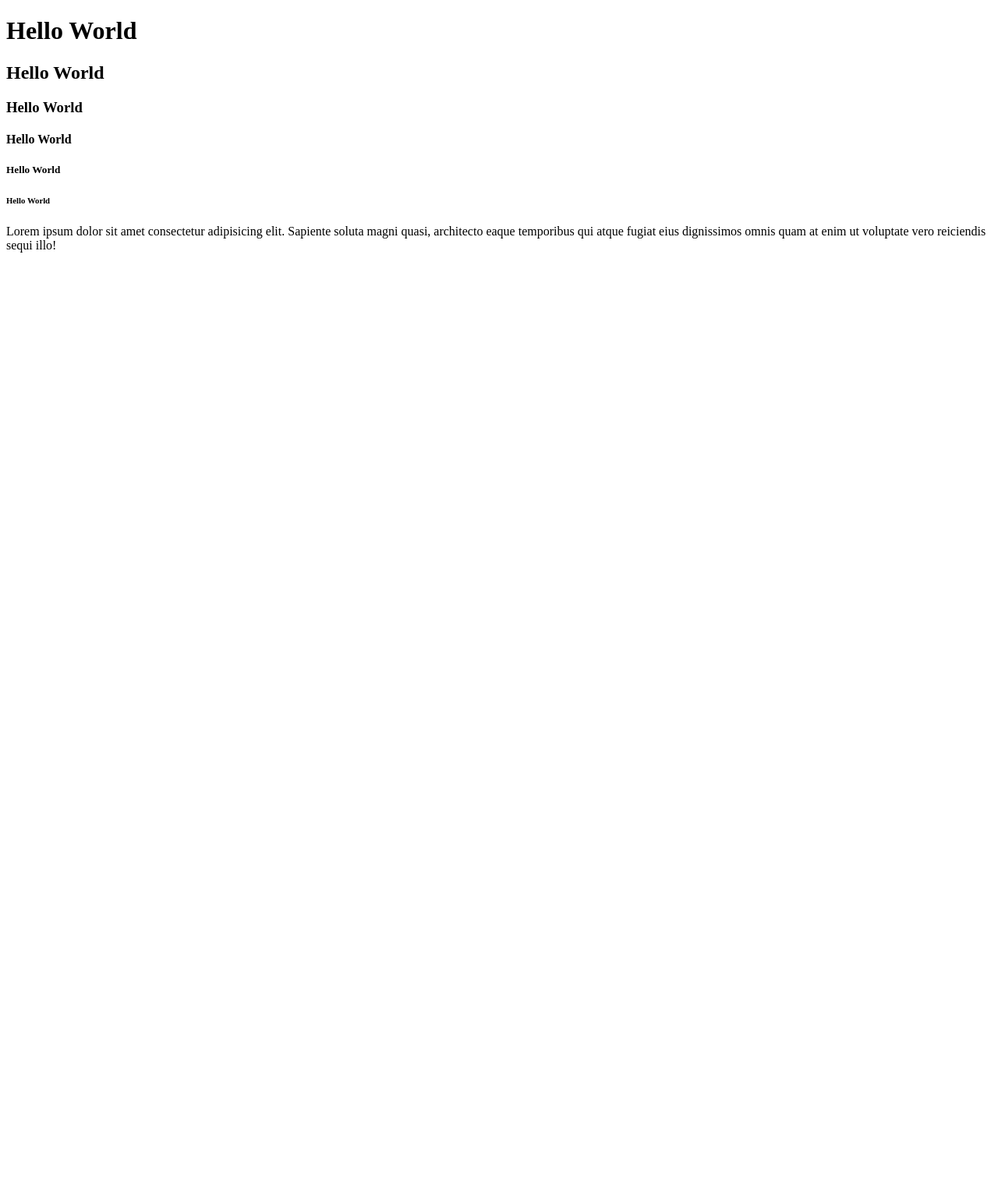
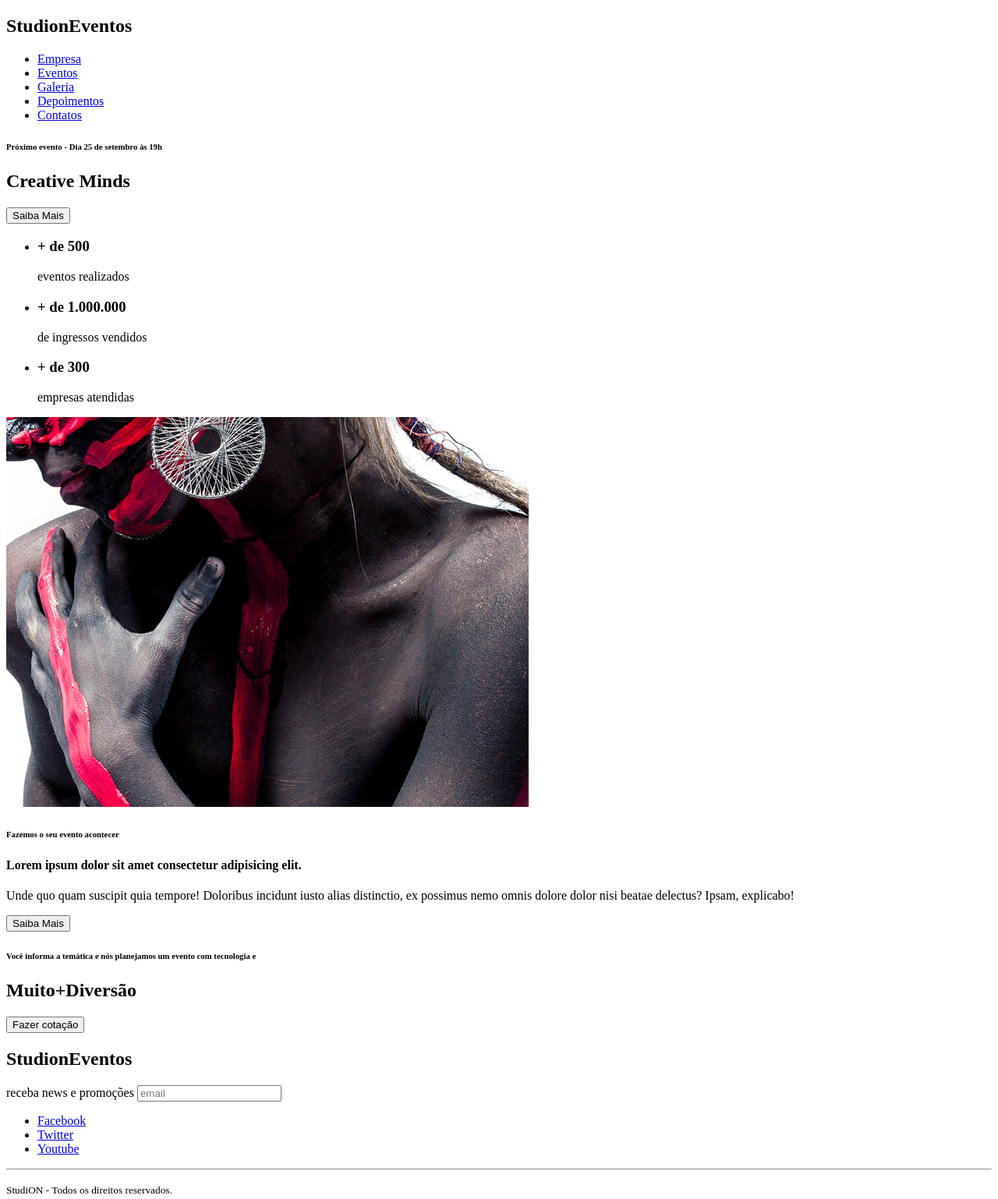
Before and after one commit to Francisco-Viana/studion, a website: page src/index.html in a window 1280 px wide. Shown: the whole page at 78% size. Before the commit the page ends 800 px from the top, so only its background shows below. Drawn offline with Linux system fonts and the light colour scheme.

Commit message:
feat(html): constructed html structure for the main page

```diff
--- a/src/index.html
+++ b/src/index.html
@@ -7,12 +7,104 @@
     </head>
 
     <body>
-        <h1>Hello World</h1>
-        <h2>Hello World</h2>
-        <h3>Hello World</h3>
-        <h4>Hello World</h4>
-        <h5>Hello World</h5>
-        <h6>Hello World</h6>
-        <P>Lorem ipsum dolor sit amet consectetur adipisicing elit. Sapiente soluta magni quasi, architecto eaque temporibus qui atque fugiat eius dignissimos omnis quam at enim ut voluptate vero reiciendis sequi illo!</P>
+       <nav>
+           <h1>Studi<span>on</span><span>Eventos</span></h1>
+            <ul>
+                <li>
+                    <a href="#empresa">
+                    Empresa
+                    </a>
+                </li>
+                <li>
+                    <a href="#eventos">
+                        Eventos
+                    </a>
+                </li>
+                <li>
+                    <a href="#galeria">
+                        Galeria
+                    </a>
+                </li>
+                <li>
+                    <a href="#depoimentos">
+                        Depoimentos
+                    </a>
+                </li>
+                <li>
+                    <a href="#contatos">
+                        Contatos
+                    </a>
+                </li>
+            </ul>
+       </nav>
+
+       <header>
+            <div id="slider">
+                <div class="slide">
+                    <h6><span>Próximo evento</span> - Dia 25 de setembro às 19h</h6>
+                    <h2><span>Creative</span> Minds</h2>
+                    <button>Saiba Mais</button>
+                </div>
+            </div>
+       </header>
+
+       <main>
+        <section>
+            <ul>
+                <li>
+                    <h3>+ de 500</h3>
+                    eventos realizados
+                </li>
+                <li>
+                    <h3>+ de 1.000.000</h3>
+                    de ingressos vendidos
+                </li>
+                <li>
+                    <h3>+ de 300</h3>
+                    empresas atendidas
+                </li>
+            </ul>
+        </section>
+
+        <section>
+            <div>
+                <img src="./images/institutional.jpg">
+                <h6>Fazemos o seu evento acontecer</h6>
+                <h4>Lorem ipsum dolor sit amet consectetur adipisicing elit.</h4>
+                <p>
+                    Unde quo quam suscipit quia tempore! Doloribus incidunt iusto alias distinctio, ex possimus nemo omnis dolore dolor nisi
+                    beatae delectus? Ipsam, explicabo!
+                </p>
+                <button>Saiba Mais</button>
+            </div>
+        </section>
+
+        <section>
+            <div>
+                <h6>
+                    Você informa a temática e nós planejamos um evento com tecnologia e
+                </h6>
+                <h2><span>Muito+</span>Diversão</h2>
+                <button>Fazer cotação</button>
+            </div>
+        </section>
+       </main>
+
+       <footer>
+        <h2>Studi<span>on</span><span>Eventos</span></h2>
+        <form>
+            <label>receba news e promoções</label>
+            <input type="email" placeholder="email">
+        </form>
+        <ul>
+            <li><a href="https:facebook.com/" target="_blank">Facebook</a></li>
+            <li><a href="https:twitter.com/" target="_blank">Twitter</a></li>
+            <li><a href="https:youtube.com/" target="_blank">Youtube</a></li>
+        </ul>
+        <hr>
+        <p>
+            <small>Studi<span>ON</span> - Todos os direitos reservados.</small>
+        </p>
+       </footer>
     </body>
 </html>
```
